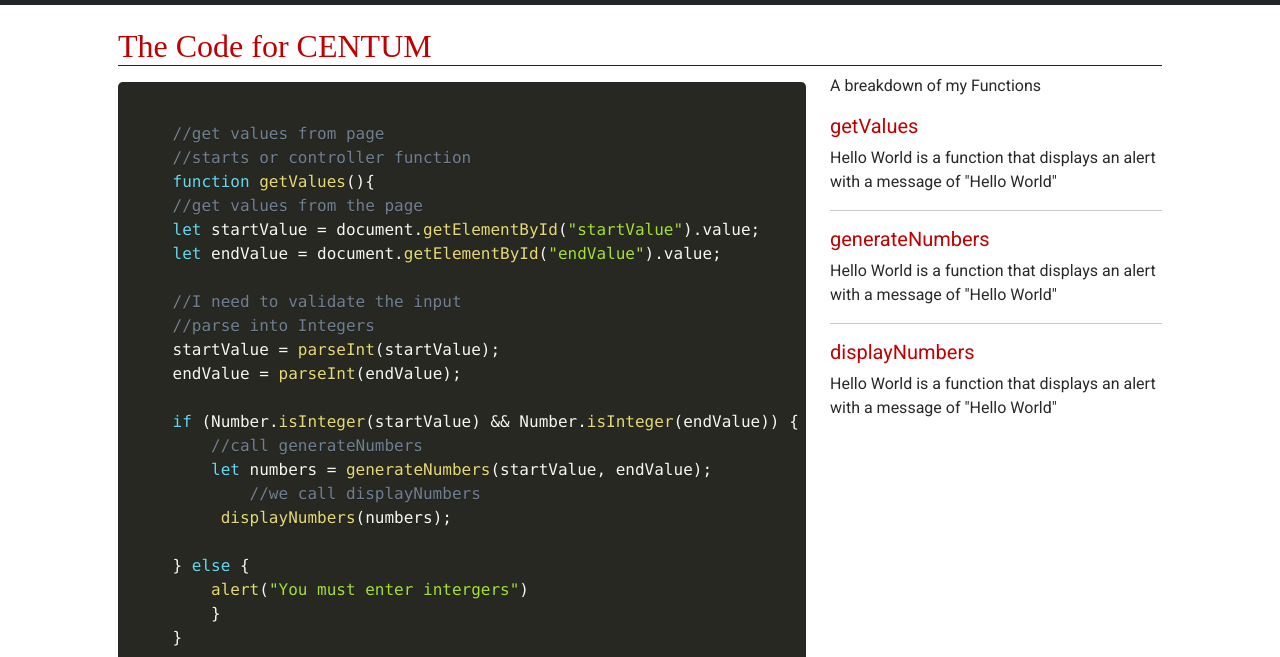
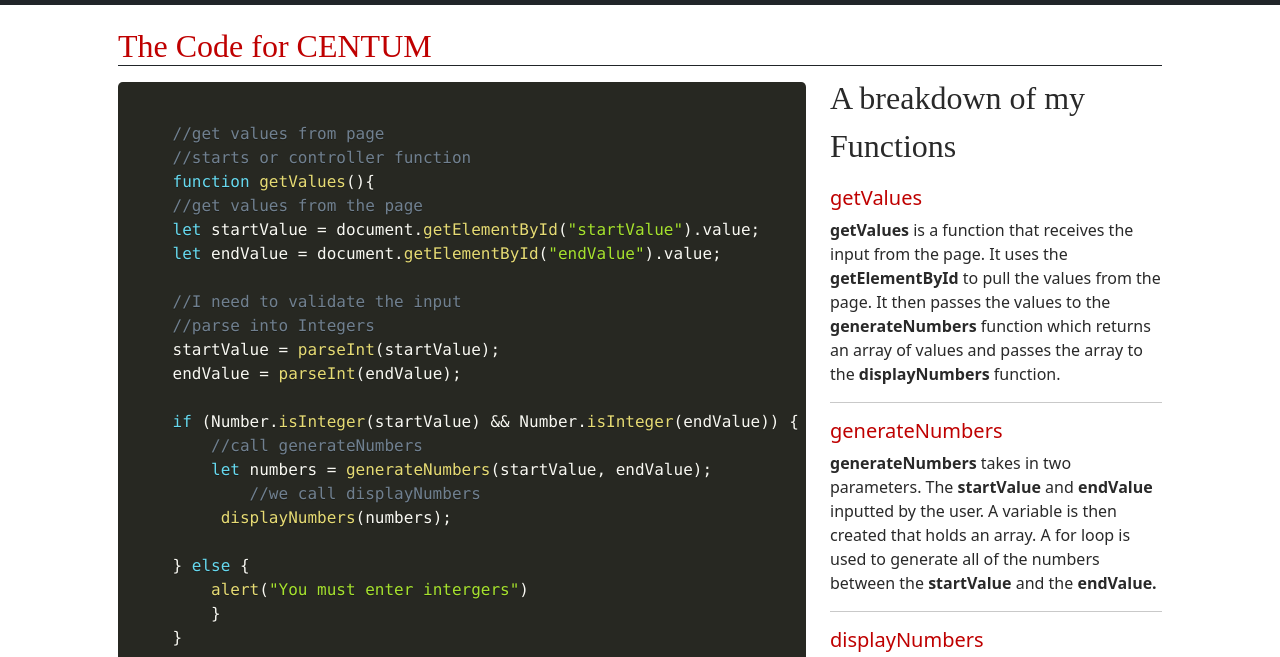
Before and after one commit to CourtneyRohrer/Centum, a plain HTML site: page code.html in a window 1280 px wide. Shown: the part 69-726 px from the top of the page. Drawn offline with nearby package versions, Linux system fonts and the light colour scheme.

Commit message:
descriptions

```diff
--- a/code.html
+++ b/code.html
@@ -120,13 +120,13 @@
     }
             </code></pre>
         </div>
-        <div class="col-lg-4 body-font">
-            <p class="body-font">A breakdown of my Functions</p>
+        <div class="col-lg-4">
+            <p class="title-font">A breakdown of my Functions</p>
             <h5>getValues</h5>
-            <p class="body-font">Hello World is a function that displays an alert with a message of "Hello World"</p>
+            <p><strong>getValues </strong>is a function that receives the input from the page. It uses the <strong>getElementById</strong> to pull the values from the page. It then passes the values to the <strong>generateNumbers </strong>function which returns an array of values and passes the array to the <strong>displayNumbers </strong>function.</p>
             <hr>
             <h5>generateNumbers</h5>
-            <p class="body-font">Hello World is a function that displays an alert with a message of "Hello World"</p>
+            <p> <strong>generateNumbers</strong> takes in two parameters. The <strong>startValue</strong> and <strong>endValue</strong> inputted by the user. A variable is then created that holds an array. A for loop is used to generate all of the numbers between the <strong>startValue </strong>and the <strong>endValue.</strong></p>
             <hr>
             <h5>displayNumbers</h5>
             <p class="body-font">Hello World is a function that displays an alert with a message of "Hello World"</p>
```
Also changed, not shown: 1 other file.
